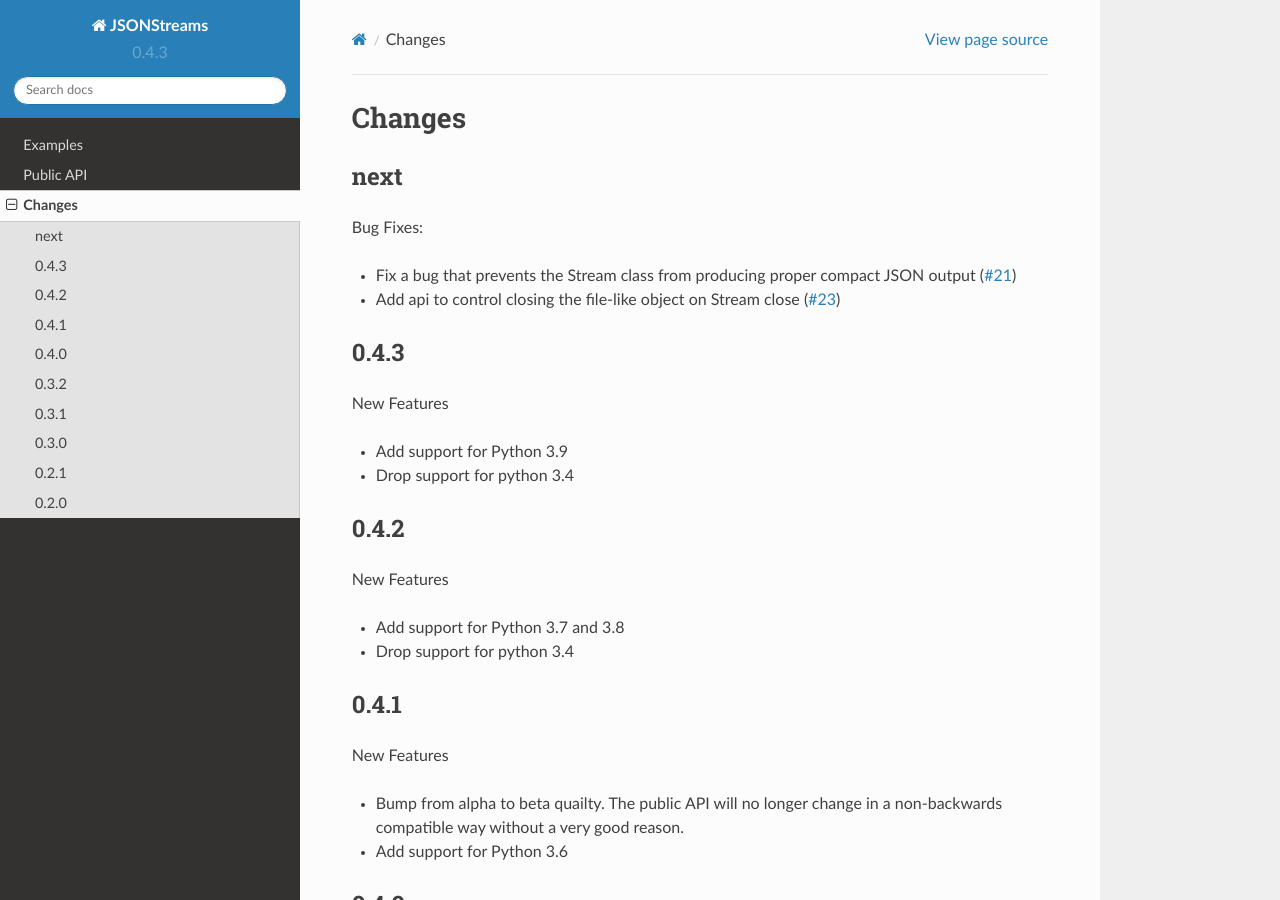
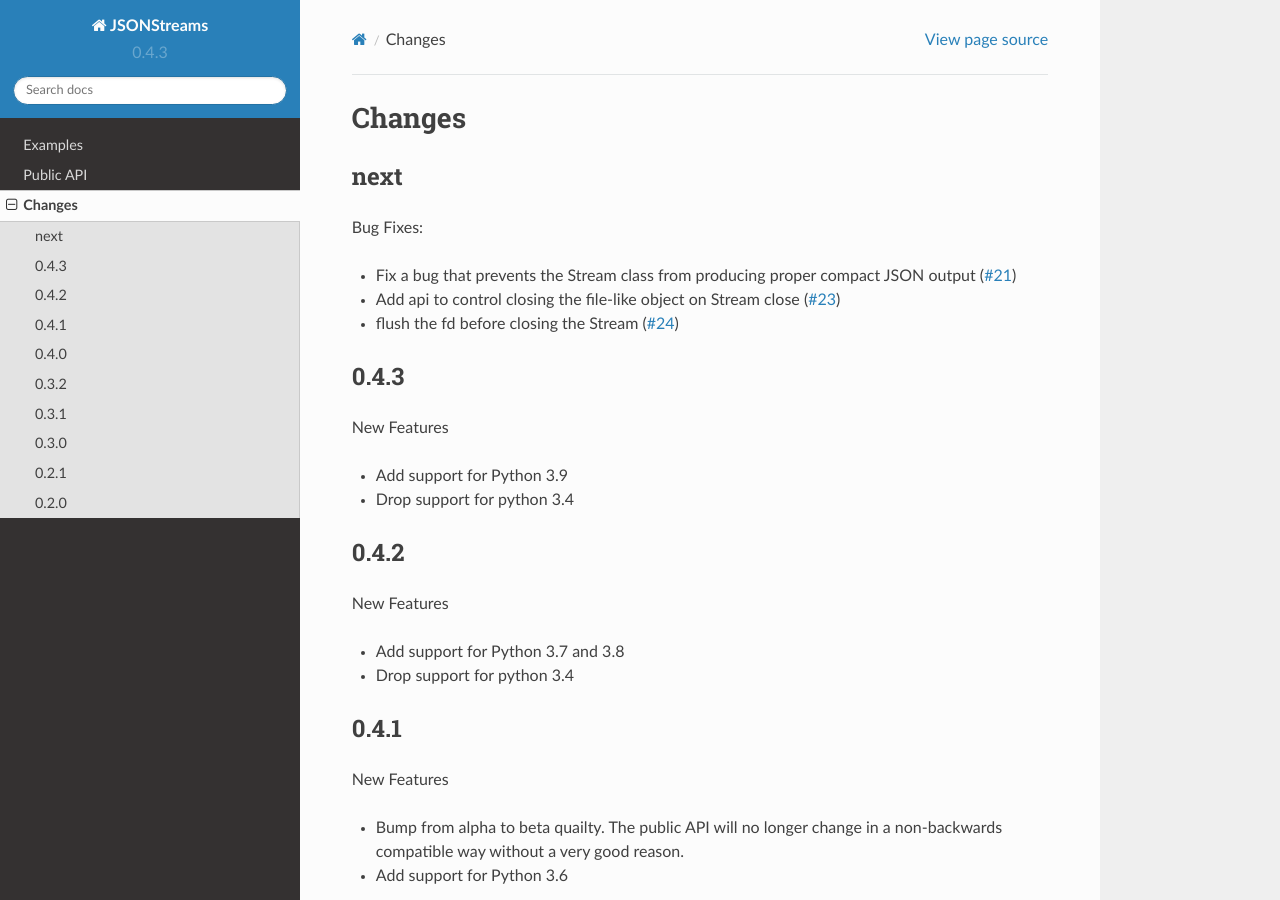
Before and after one commit to dcbaker/jsonstreams, a Sphinx documentation site: the page built from docs/source/changes.rst, in a window 1280 px wide and 900 px high. Built offline with Sphinx 7.4.7 and the Read the Docs theme 2.0.0, drawn with Linux system fonts in a browser that asks for light colours.

Commit message:
Flush the fd on close
This would have happened in fd.close(), and if the fd happens to be in
in use multiple places then you can get mixed output. While it probably
makes sense if you control the fd to create a locking wrapper, this is
difficult for things like `sys.stdout`, which would require monkey
patching to guard with locks if using any external modules (including
the standard library).

Fixes: #24

```diff
--- a/docs/source/changes.rst
+++ b/docs/source/changes.rst
@@ -10,6 +10,8 @@
   (`#21 <https://github.com/dcbaker/jsonstreams/issues/21>`_)
 - Add api to control closing the file-like object on Stream close
   (`#23 <https://github.com/dcbaker/jsonstreams/issues/23>`_)
+- flush the fd before closing the Stream
+  (`#24 <https://github.com/dcbaker/jsonstreams/issues/24>`_)
 
 0.4.3
 ------
--- a/jsonstreams/__init__.py
+++ b/jsonstreams/__init__.py
@@ -582,6 +582,7 @@
     def close(self):
         """Close the root element and the file."""
         self.__inst.close()
+        self.__fd.flush()
         if self.__close_fd:
             self.__fd.close()
 
```
